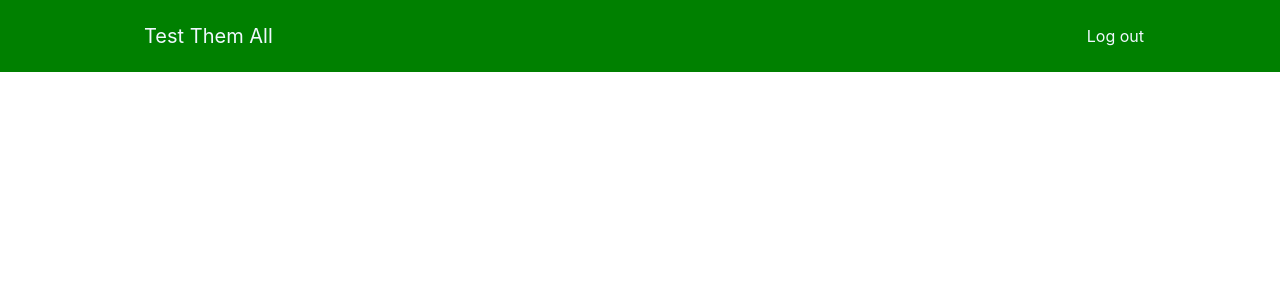
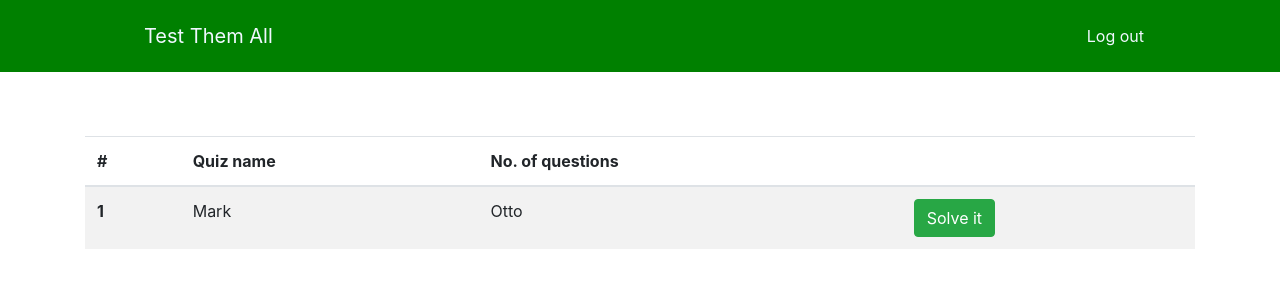
Before and after one commit to kejbi/Testing-System-React, a React (Create React App) app: page /student/tests in a window 1280 px wide. Shown: the top 300 px of the page. Built offline with nearby package versions, Linux system fonts and the light colour scheme.

Commit message:
Student tests, button linked to /student/tests

```diff
--- a/src/App.js
+++ b/src/App.js
@@ -1,17 +1,18 @@
 import React from 'react';
-import logo from './logo.svg';
 import './App.css';
 import AppNavBar from './components/AppNavBar'
 import Home from './components/Home'
 import Profile from './components/Profile'
 import {Route} from 'react-router-dom'
+import StudentTests from './components/StudentTests';
 
 function App() {
   return (
       <div>
         <AppNavBar isAuthenticated = {true}/>
         <Route path="/" exact={true} component = {Home}/>
-        <Route path="/me" render = {() => <Profile isStudent = {false} />} />
+        <Route path="/me" render = {() => <Profile isStudent = {true} />} />
+        <Route path="/student/tests" render = {() => <StudentTests isStudent = {true} />}></Route>
       </div>
 
   );
--- a/src/components/Profile.js
+++ b/src/components/Profile.js
@@ -1,7 +1,8 @@
 import React, {Component} from 'react';
 import './Profile.css';
-import {Container, Row, Col, Card, CardImg, CardText, CardBody,
-    CardTitle, CardSubtitle, Button } from 'reactstrap';
+import {Link} from 'react-router-dom'
+import {Container, Row, Col, Card, CardText, CardBody,
+    CardTitle, Button } from 'reactstrap';
 
 
 class Profile extends Component {
@@ -21,7 +22,7 @@ class Profile extends Component {
                                     <CardText>
                                         Zobacz testy, które oczekują na rozwiązanie
                                     </CardText>
-                                    <Button>
+                                    <Button tag = {Link} to = "/student/tests">
                                         Przejdź
                                     </Button>
                                 </CardBody>
--- /dev/null
+++ b/src/components/StudentTests.css
@@ -0,0 +1,8 @@
+.container {
+    margin-top: 5%;
+}
+
+.alert {
+    text-align: center;
+
+}
--- /dev/null
+++ b/src/components/StudentTests.js
@@ -0,0 +1,44 @@
+import React, {Component} from 'react';
+import './StudentTests.css';
+import {Container, Alert, Table, Button } from 'reactstrap';
+
+class StudentTests extends Component {
+
+    render() {
+        if(this.props.isStudent) {
+            return (
+                <Container className = "container">
+                    <Table striped>
+                        <thead>
+                        <tr>
+                            <th>#</th>
+                            <th>Quiz name</th>
+                            <th>No. of questions</th>
+                            <th></th>
+                        </tr>
+                        </thead>
+                        <tbody>
+                        <tr>
+                            <th scope="row">1</th>
+                            <td>Mark</td>
+                            <td>Otto</td>
+                            <td><Button color = "success" >Solve it</Button></td>
+                        </tr>
+                        </tbody>
+                    </Table>
+                </Container>
+            )
+        }
+        else {
+            return (
+                <Container className = "container">
+                    <Alert color = "danger" className = "alert">
+                        You're not a student!
+                    </Alert>
+                </Container>
+            )
+        }
+    }
+}
+
+export default StudentTests;
```
Also changed, not shown: src/components/SolvedTests.js (added, +44 -0 lines), src/logo.svg (deleted).
